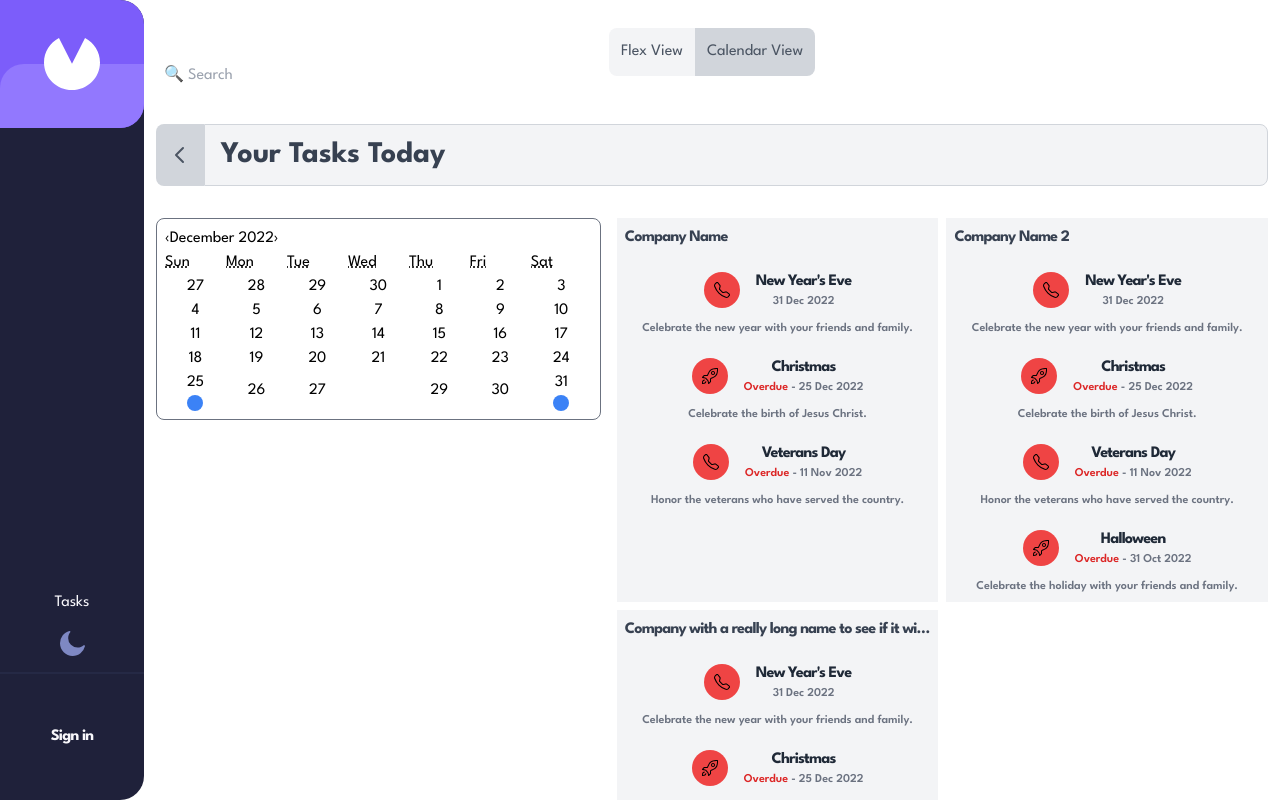
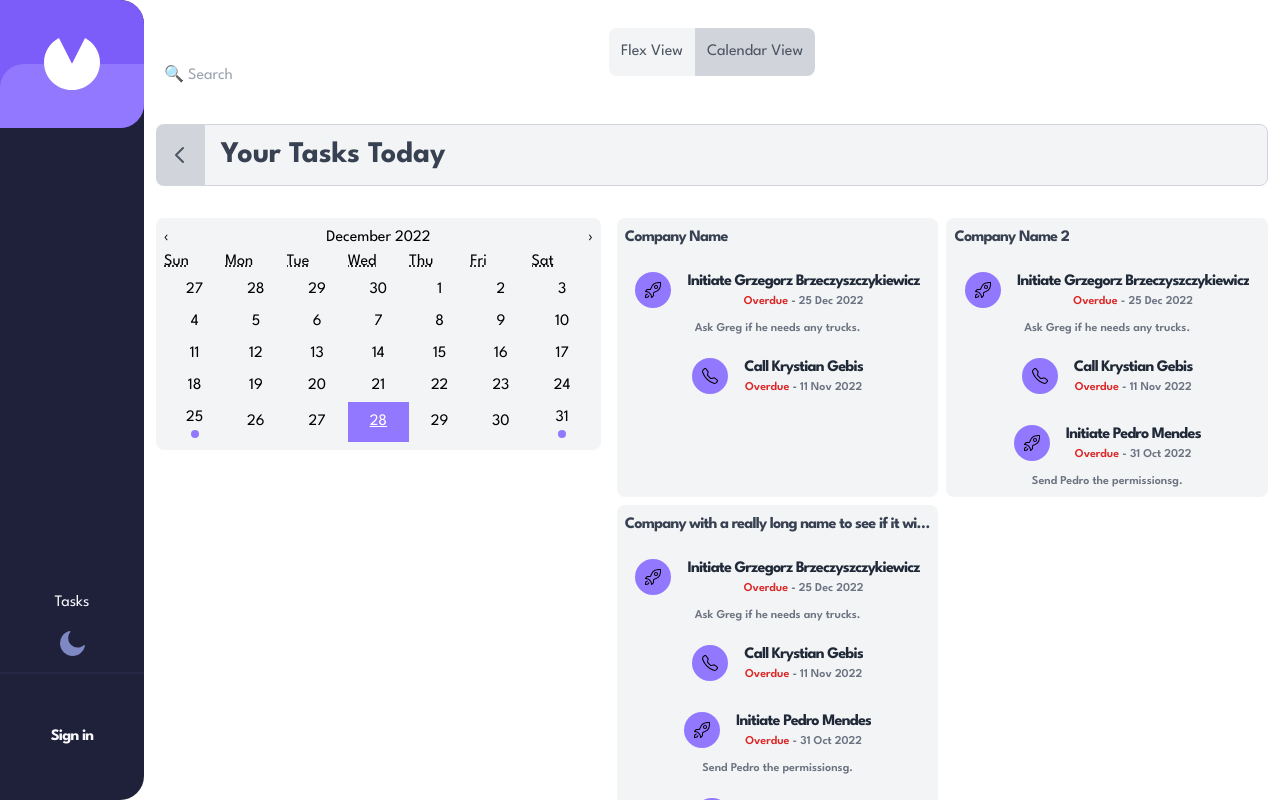
Before and after one commit to SweetSoul/invoice-system, a Next.js app: page /tasks in a window 1280 px wide. Both pictures are taken after a click on the button "Calendar View". Shown: the top 800 px of the page. Built offline with nearby package versions, Linux system fonts and the light colour scheme; no server answers.

Commit message:
feat: improving calendar view

```diff
--- a/components/Calendar/calendar.component.tsx
+++ b/components/Calendar/calendar.component.tsx
@@ -12,7 +12,7 @@ interface IProps {
 export default function ShipperCalendar(props: IProps) {
 	const selectedDay = useRef<Date | null>(null);
 	const selectedMonth = useRef<Date | null>(null);
-	const [selectedDate, setSelectedDate] = useState<Date | undefined>();
+	const [selectedDate, setSelectedDate] = useState<Date | undefined>(new Date());
 
 	const handleChangeDay = (date: Date) => {
 		selectedDay.current = new Date(date);
@@ -49,8 +49,8 @@ export default function ShipperCalendar(props: IProps) {
 				return null;
 			}
 			return (
-				<div className='flex flex-col items-center justify-center'>
-					<div className='w-4 h-4 rounded-full bg-blue-500' />
+				<div className='flex flex-col items-center justify-center mb-'>
+					<div className='w-2 h-2 rounded-full bg-purple-mimosa group-hover:bg-purple-50' />
 				</div>
 			);
 		},
@@ -61,8 +61,8 @@ export default function ShipperCalendar(props: IProps) {
 	return (
 		<Calendar
 			tileContent={renderEvents}
-			tileClassName='font-sans font-normal'
-			className='border border-gray-500 rounded-lg p-2'
+			tileClassName='font-sans font-normal hover:bg-purple-slate hover:text-white group p-1'
+			className='bg-gray-100 rounded-lg p-2'
 			onClickDay={handleChangeDay}
 			next2Label={null}
 			prev2Label={null}
--- a/components/Tasks/CalendarView/CalendarView.tsx
+++ b/components/Tasks/CalendarView/CalendarView.tsx
@@ -1,3 +1,4 @@
+import { useState } from "react";
 import { FormProvider, useForm } from "react-hook-form";
 import formatDate from "../../../util/formatDate";
 import ShipperCalendar from "../../Calendar/calendar.component";
@@ -12,6 +13,14 @@ interface Props {
 
 export default function CalendarView({ companies }: Props) {
 	const methods = useForm();
+	const [selectedDay, setSelectedDay] = useState<Date>(new Date());
+	const dayAfter = new Date(selectedDay);
+	dayAfter.setDate(dayAfter.getDate() + 1);
+
+	const handleChangeDay = (date: Date) => {
+		setSelectedDay(date);
+	};
+
 	return (
 		<>
 			<div className='-mt-5'>
@@ -38,27 +47,32 @@ export default function CalendarView({ companies }: Props) {
 				</button>
 				<div className='flex items-center bg-gray-100 border border-gray-300 rounded-tr-lg rounded-br-lg px-4 py-3 w-full'>
 					<Title as='h1' color='text-gray-700 mr-auto'>
-						Your Tasks Today
+						Your Tasks{" "}
+						{`${selectedDay.getDay()}${selectedDay.getMonth()}${selectedDay.getFullYear()}` ===
+						`${new Date().getDay()}${new Date().getMonth()}${new Date().getFullYear()}`
+							? "Today"
+							: `on ${formatDate(selectedDay, { hideYear: true, styleDay: true, fullMonthName: true })}`}
 					</Title>
 				</div>
 			</div>
 			<div className='mt-8 flex'>
 				<div className='flex-shrink-0 flex-grow-0 basis-auto w-2/5'>
-					<ShipperCalendar events={tasksData} />
+					<ShipperCalendar events={tasksData} onSelectDay={handleChangeDay} />
 				</div>
 				<div className='flex-shrink-0 flex-grow-0 basis-auto w-3/5 pl-4 grid grid-cols-2 gap-2'>
 					{companies.map((company, index) => (
-						<div className='bg-gray-100 p-2'>
+						<div className='bg-gray-100 p-2 rounded-lg'>
 							<Title as='h3' color='text-gray-700 truncate'>
 								{company}
 							</Title>
-							{tasksData.slice(0, index + 3).map((t) => (
+							{tasksData.slice(0, index + 3).map((t) =>
+								new Date(t.date) < dayAfter ? (
 									<div
 										key={t.id}
 										className='text-center mt-3 group hover:bg-purple-mimosa cursor-pointer'
 									>
 										<div className='flex items-center justify-center gap-4 p-2'>
-										<div className='w-9 h-9 flex-shrink-0 basis-auto flex items-center justify-center bg-red-500 rounded-full p-2'>
+											<div className='w-9 h-9 flex-shrink-0 basis-auto flex items-center justify-center bg-purple-mimosa group-hover:bg-purple-50 rounded-full p-2'>
 												{t.type === "call" ? (
 													<svg
 														stroke='currentColor'
@@ -86,13 +100,19 @@ export default function CalendarView({ companies }: Props) {
 												)}
 											</div>
 											<div>
-											<Title as='h3' color='text-gray-800 group-hover:text-white-lilac'>
+												<Title
+													as='h3'
+													color='text-gray-800 group-hover:text-white-lilac truncate'
+												>
 													{t.title}
 												</Title>
 												<Subtitle color='text-gray-500 group-hover:text-white-lilac'>
 													{new Date(t.date) < new Date() ? (
 														<span>
-														<span className='text-red-600'>{"Overdue"}</span> -{" "}
+															<span className='text-red-600 group-hover:text-black'>
+																{"Overdue"}
+															</span>{" "}
+															-{" "}
 														</span>
 													) : (
 														""
@@ -110,7 +130,8 @@ export default function CalendarView({ companies }: Props) {
 											</Subtitle>
 										)}
 									</div>
-							))}
+								) : null
+							)}
 						</div>
 					))}
 				</div>
--- a/components/Tasks/data.json
+++ b/components/Tasks/data.json
@@ -2,43 +2,43 @@
 	{
 		"id": "1",
 		"date": "2022-12-31",
-		"title": "New Year's Eve",
-		"note": "Celebrate the new year with your friends and family.",
+		"title": "Call George Russel",
+		"note": "Call George he will send the RFP.",
 		"type": "call"
 	},
 	{
 		"id": "2",
 		"date": "2022-12-25",
-		"title": "Christmas",
-		"note": "Celebrate the birth of Jesus Christ.",
+		"title": "Initiate Grzegorz Brzeczyszczykiewicz",
+		"note": "Ask Greg if he needs any trucks.",
 		"type": "initiate"
 	},
 	{
 		"id": "3",
 		"date": "2022-11-11",
-		"title": "Veterans Day",
-		"note": "Honor the veterans who have served the country.",
+		"title": "Call Krystian Gebis",
+		"note": "",
 		"type": "call"
 	},
 	{
 		"id": "4",
 		"date": "2022-10-31",
-		"title": "Halloween",
-		"note": "Celebrate the holiday with your friends and family.",
+		"title": "Initiate Pedro Mendes",
+		"note": "Send Pedro the permissionsg.",
 		"type": "initiate"
 	},
 	{
 		"id": "5",
 		"date": "2022-09-06",
-		"title": "Labor Day",
-		"note": "Celebrate the contributions of workers to the strength, prosperity, and well-being of the country.",
+		"title": "Call John Doe",
+		"note": "Call John Doe to discuss the new project.",
 		"type": "call"
 	},
 	{
 		"id": "6",
 		"date": "2022-07-04",
-		"title": "Independence Day",
-		"note": "Celebrate the independence of the United States of America.",
+		"title": "Initiate John Morris",
+		"note": "",
 		"type": "initiate"
 	}
 ]
--- a/styles/globals.css
+++ b/styles/globals.css
@@ -61,18 +61,25 @@ input[aria-invalid="true"] {
 }
 
 .react-calendar__tile--now {
-	background-color: var(--InfluencerColor) !important;
-	color: white;
+	text-decoration: underline;
 }
 
 .react-calendar__tile--now:hover {
-	background-color: #7411adb7 !important;
+	background-color: #7c5dfa !important;
 }
 .react-calendar__tile--active {
-	background-color: var(--cpBlue) !important;
+	background-color: #9278fe !important;
 	color: white;
 }
 
 .react-calendar__tile--active:hover {
-	background-color: #004cceb7 !important;
+	background-color: #7c5dfa !important;
 }
+.react-calendar__tile--active > div > div {
+	background-color: #e9e5fa !important;
+}
+
+.react-calendar__navigation {
+	display: flex;
+	justify-content: space-between;
+}
--- a/util/formatDate.ts
+++ b/util/formatDate.ts
@@ -1,9 +1,33 @@
-export default function formatDate(isoDate: string): string {
+interface Config {
+	hideYear?: boolean;
+	styleDay?: boolean;
+	fullMonthName?: boolean;
+}
+
+export default function formatDate(isoDate: string | Date, config?: Config): string {
 	const date = new Date(isoDate);
 	const day = date.getDate();
 	const month = date.getMonth();
 	const year = date.getFullYear();
-	const monthNames = ["Jan", "Feb", "Mar", "Apr", "May", "Jun", "Jul", "Aug", "Sep", "Oct", "Nov", "Dec"];
-	const formattedDate = `${day} ${monthNames[month]} ${year}`;
+	const monthNames = config?.fullMonthName
+		? [
+				"January",
+				"February",
+				"March",
+				"April",
+				"May",
+				"June",
+				"July",
+				"August",
+				"September",
+				"October",
+				"November",
+				"December",
+		  ]
+		: ["Jan", "Feb", "Mar", "Apr", "May", "Jun", "Jul", "Aug", "Sep", "Oct", "Nov", "Dec"];
+
+	const formattedDate = `${day}${
+		config?.styleDay ? (day === 1 ? "st" : day === 2 ? "nd" : day === 3 ? "rd" : "th") : ""
+	} ${config?.styleDay ? "of " + monthNames[month] : monthNames[month]}${config?.hideYear ? "" : ` ${year}`}`;
 	return formattedDate;
 }
```
Also changed, not shown: 1 other file (tests, documents, lock files or other folders). Lines whose indentation alone changed are shown as unchanged.
